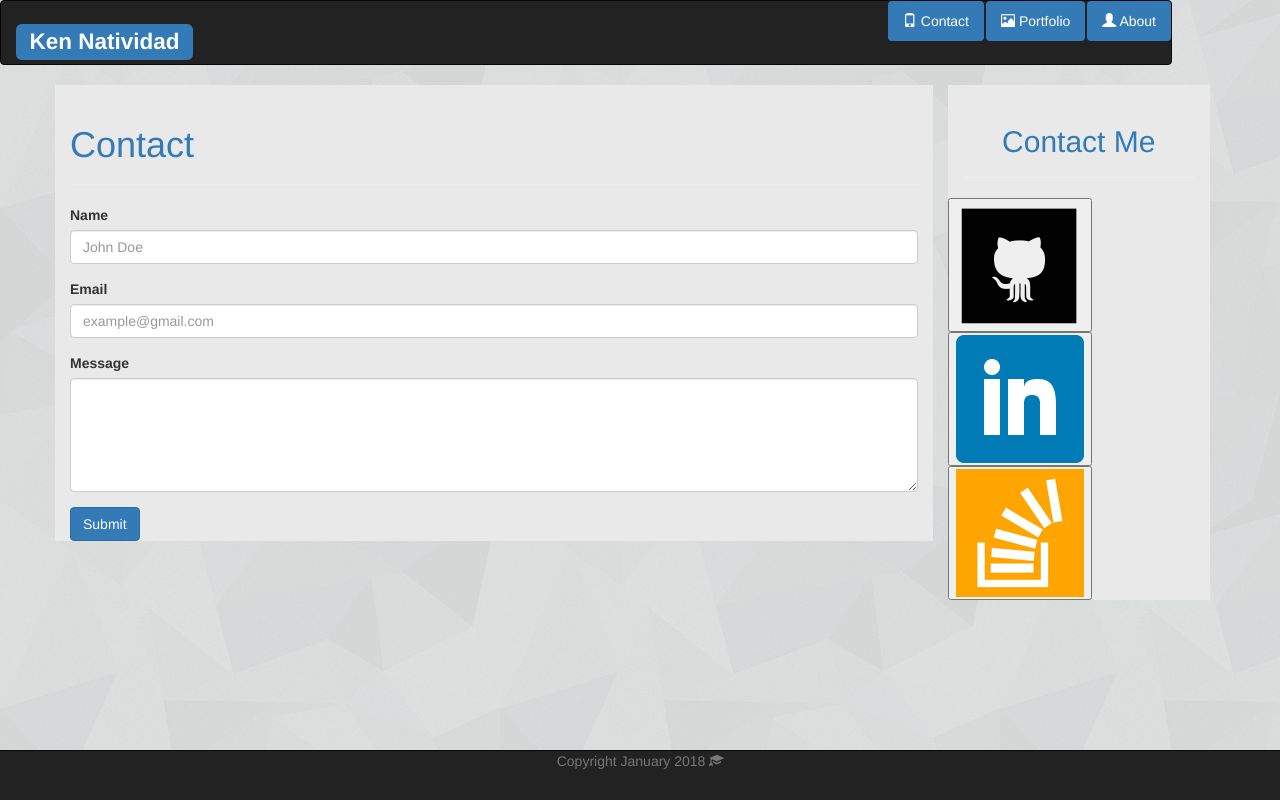
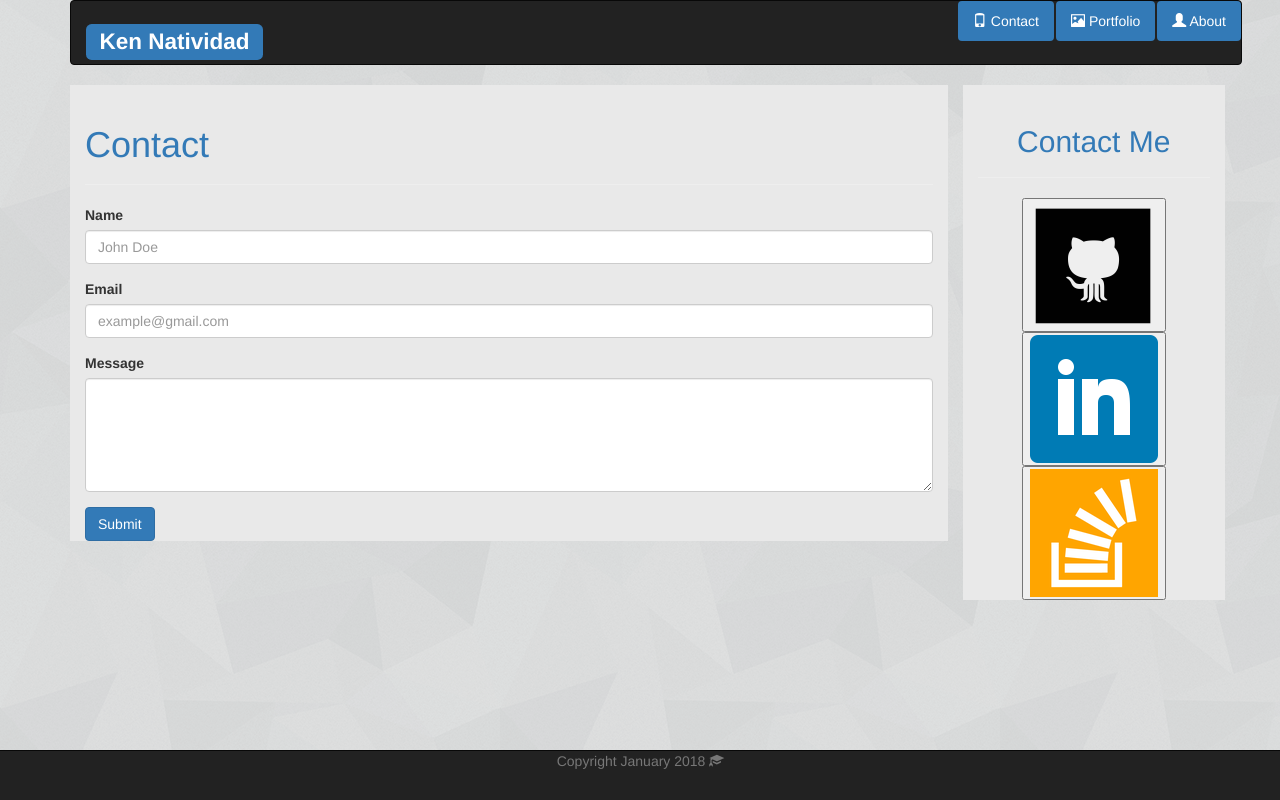
Before and after one commit to k3nn1/Bootstrap-Portfolio, a plain HTML site: page contact.html in a window 1280 px wide. Drawn offline with nearby package versions, Linux system fonts and the light colour scheme.

Commit message:
slight fixed of containers

```diff
--- a/contact.html
+++ b/contact.html
@@ -11,7 +11,7 @@
 
 </head>
 <body background="images/shattered.png">
-
+<div class="container">
     <nav class="navbar navbar-inverse navbar-left">
         <div class="container">
           <div class="navbar-header">
@@ -48,7 +48,7 @@
             <div class="container col-md-3 col-sm-12 col-xs-12">
                 <div class="col-md-12" style="background-color: #e9e9e9">
                     <div class="page-header"><h2 class="text-primary text-center">Contact Me</h2></div>
-                        <div class="row">
+                        <div class="row" align="middle">
                             <button class="co-md-12" type="button"><a href="#" > <img src="images/github.png" alt="github"></a></butoon>
                             <button class="co-md-12" type="button"><a href="#"> <img src="images/linkedin.png" alt="github"></a></button>
                             <button class="co-md-12" type="button"><a href="#"> <img src="images/stackoverflow.png" alt="github"></a></button>
@@ -68,9 +68,6 @@
         </div>
     </div>
 
-
-
-
-
+</div>
 </body>
 </html>
```
